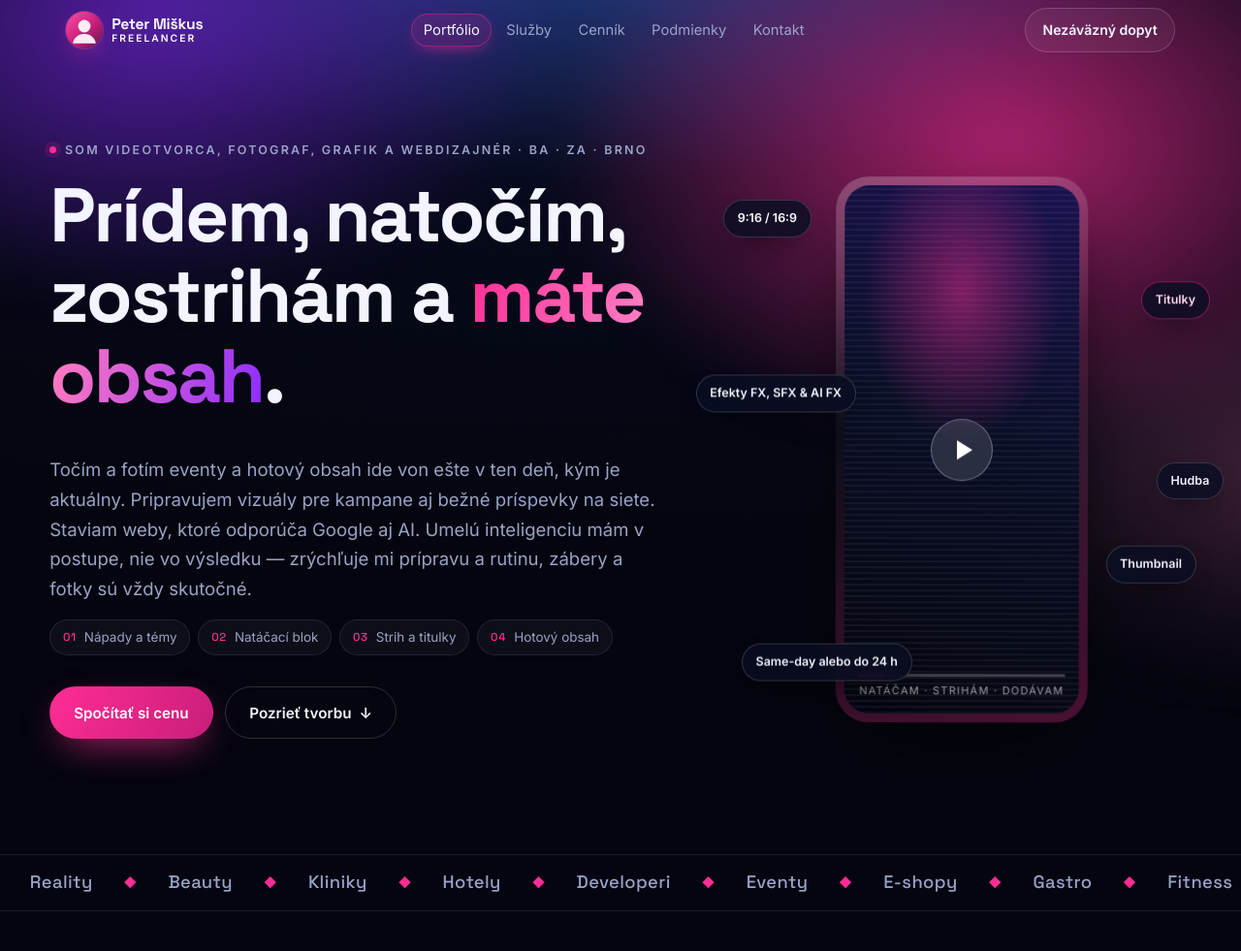
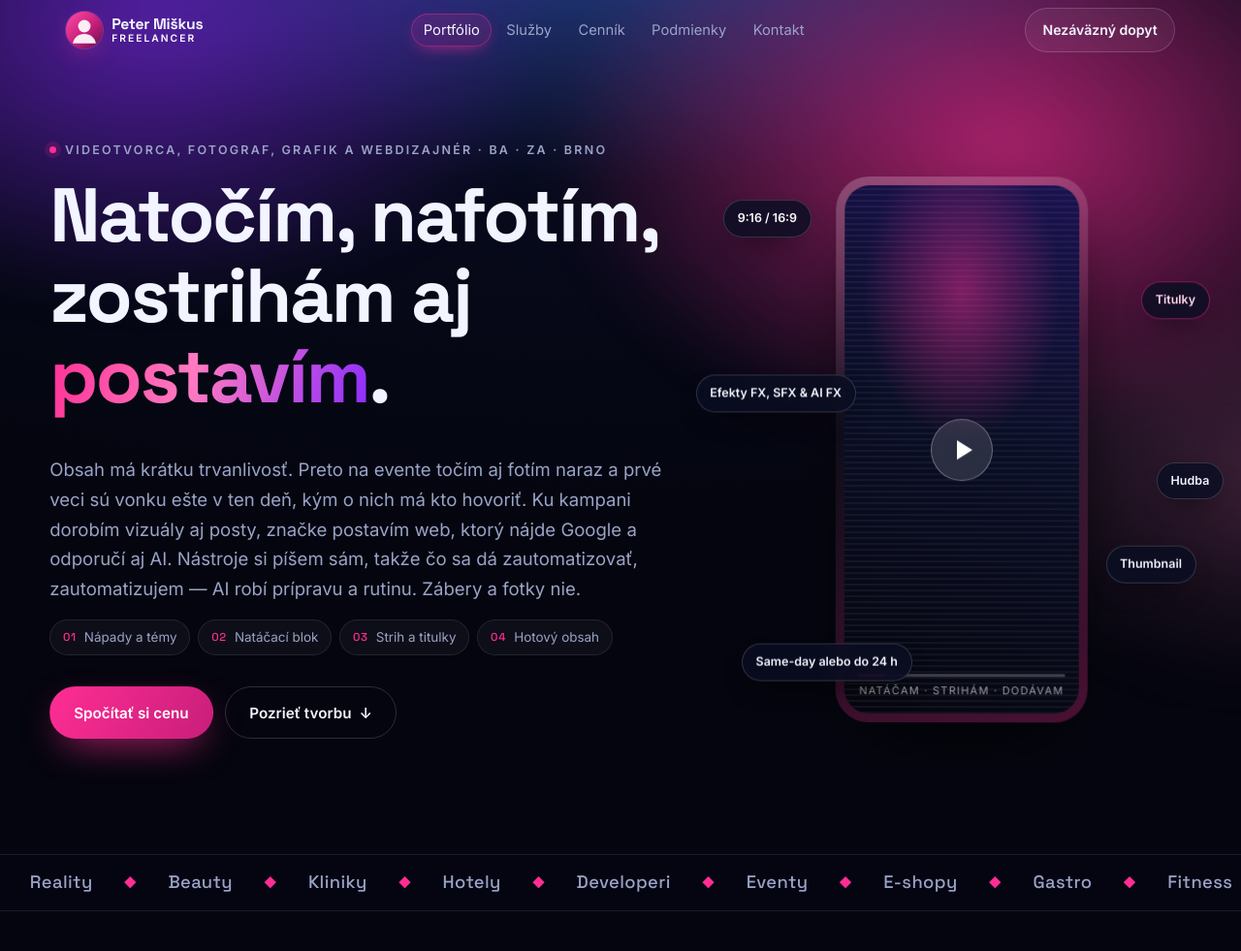
Before and after one commit to petkus2015/ideanet, a WordPress theme: template wp-theme/ideanet/front-page.php in a window 1280 px wide; the page is wider, and only the part inside the window is pictured. Shown: the top 981 px of that part at 97% size. Run offline with PHP 8.4 and a stand-in for WordPress, Linux system fonts and the light colour scheme; the site name, menu and one post (Sample post) are stand-ins, and other content is empty; some libraries are stand-ins or nearby versions.

Commit message:
Úvodná obrazovka ako osobná prezentácia
Text bol zoznam služieb, nie reč človeka. Teraz stojí na jednej
myšlienke — obsah má krátku trvanlivosť —, z nej vyplýva, prečo sa
točí a fotí naraz a prečo ide materiál von v ten istý deň. Ostatné
služby sú uvedené v tom istom dychu, nie ako ďalšie odrážky.

Pri webe je povedané, prečo ho má odporučiť aj AI: ľudia sa čoraz
častejšie nepýtajú vyhľadávača, ale chatu.

Veta o nástrojoch nahrádza „vibe coding". Pre zákazníka nie je
podstatný koníček, ale to, čo z neho má — že sa veci dajú urobiť
rýchlejšie.

Nadpis sľuboval len video. Štvrté sloveso postavím je zvýraznené,
takže web nie je dodatok, ale pointa.

Riadok nad nadpisom začínal slovom Som rovnako ako veta pod ním.

Co-Authored-By: Claude Opus 5 <noreply@anthropic.com>
Claude-Session: https://claude.ai/code/session_01Fz61n7YU6jQe9FiW2EftMQ

```diff
--- a/wp-theme/ideanet/inc/defaults.php
+++ b/wp-theme/ideanet/inc/defaults.php
@@ -35,11 +35,11 @@ function ideanet_defaults() {
 		'brand_co_bold'   => '',
 
 		/* ── hero ──────────────────────────────── */
-		'hero_eyebrow'    => 'Som videotvorca, fotograf, grafik a webdizajnér · BA · ZA · Brno',
-		'hero_title'      => 'Prídem, natočím,',
-		'hero_title_2'    => 'zostrihám a',
-		'hero_title_hl'   => 'máte obsah',
-		'hero_lead'       => 'Točím a fotím eventy a hotový obsah ide von ešte v ten deň, kým je aktuálny. Pripravujem vizuály pre kampane aj bežné príspevky na siete. Staviam weby, ktoré odporúča Google aj AI. Umelú inteligenciu mám v postupe, nie vo výsledku — zrýchľuje mi prípravu a rutinu, zábery a fotky sú vždy skutočné.',
+		'hero_eyebrow'    => 'Videotvorca, fotograf, grafik a webdizajnér · BA · ZA · Brno',
+		'hero_title'      => 'Natočím, nafotím,',
+		'hero_title_2'    => 'zostrihám aj',
+		'hero_title_hl'   => 'postavím',
+		'hero_lead'       => 'Obsah má krátku trvanlivosť. Preto na evente točím aj fotím naraz a prvé veci sú vonku ešte v ten deň, kým o nich má kto hovoriť. Ku kampani dorobím vizuály aj posty, značke postavím web, ktorý nájde Google a odporučí aj AI. Nástroje si píšem sám, takže čo sa dá zautomatizovať, zautomatizujem — AI robí prípravu a rutinu. Zábery a fotky nie.',
 		'hero_flow'       => "Nápady a témy\nNatáčací blok\nStrih a titulky\nHotový obsah",
 		'hero_cta1'       => 'Spočítať si cenu',
 		'hero_cta1_url'   => '#cennik',
--- a/wp-theme/ideanet/style.css
+++ b/wp-theme/ideanet/style.css
@@ -4,7 +4,7 @@ Theme URI: https://github.com/petkus2015/ideanet
 Author: Peter Miškus
 Author URI: https://ideanet.sk
 Description: Téma pre videotvorcu — vertikálne Reels, vizuály a identita, cenník s tromi pohľadmi, interaktívna kalkulačka a formulár na dopyt. Celý obsah, menu, videá, obrázky, texty aj ceny sa upravujú vo WordPresse, bez zásahu do kódu a bez ďalších pluginov.
-Version: 1.21.1
+Version: 1.21.2
 Requires at least: 6.4
 Tested up to: 7.1
 Requires PHP: 7.4
--- a/wp-theme/theme-header.css
+++ b/wp-theme/theme-header.css
@@ -4,7 +4,7 @@ Theme URI: https://github.com/petkus2015/ideanet
 Author: Peter Miškus
 Author URI: https://ideanet.sk
 Description: Téma pre videotvorcu — vertikálne Reels, vizuály a identita, cenník s tromi pohľadmi, interaktívna kalkulačka a formulár na dopyt. Celý obsah, menu, videá, obrázky, texty aj ceny sa upravujú vo WordPresse, bez zásahu do kódu a bez ďalších pluginov.
-Version: 1.21.1
+Version: 1.21.2
 Requires at least: 6.4
 Tested up to: 7.1
 Requires PHP: 7.4
```
Also changed, not shown: index.html (+9 -8 lines), wp-theme/ideanet/CHANGELOG.md.
